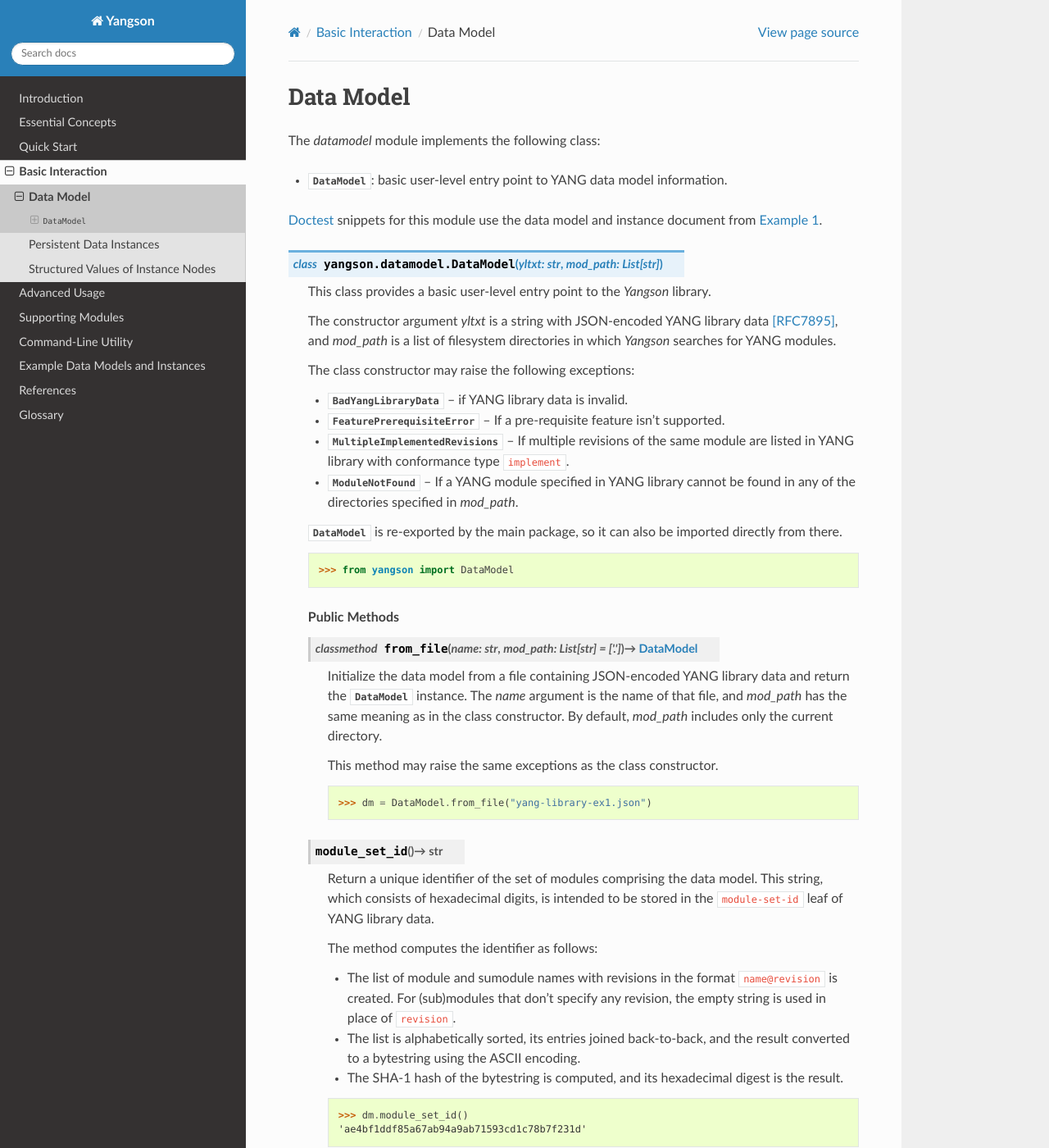
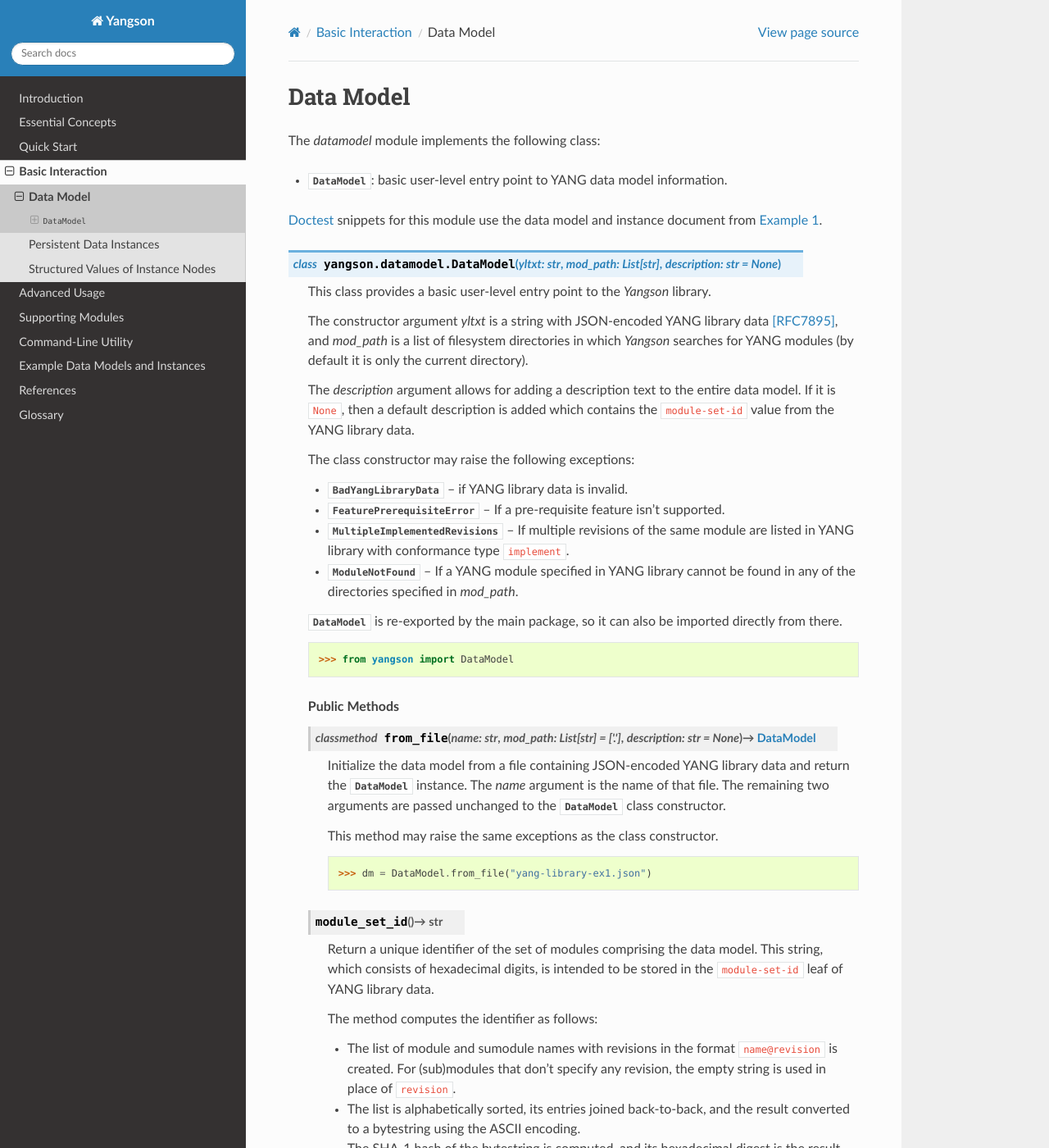
Before and after one commit to CZ-NIC/yangson, a Sphinx documentation site: the page built from docs/datamodel.rst, in a window 1280 px wide and 1400 px high. Shown: the whole window at 82% size. Built offline with Sphinx 7.4.7 and the Read the Docs theme 2.0.0, drawn with Linux system fonts in a browser that asks for light colours.

Commit message:
Add description argument to DataModel constructor.

```diff
--- a/docs/datamodel.rst
+++ b/docs/datamodel.rst
@@ -25,14 +25,21 @@ document from :ref:`sec-ex1`.
 
 __ http://www.sphinx-doc.org/en/stable/ext/doctest.html
 
-.. class:: DataModel(yltxt: str, mod_path: List[str])
+.. class:: DataModel(yltxt: str, mod_path: List[str], \
+	   description: str = None)
 
    This class provides a basic user-level entry point to the *Yangson*
    library.
 
    The constructor argument *yltxt* is a string with JSON-encoded YANG
    library data [RFC7895]_, and *mod_path* is a list of filesystem
-   directories in which *Yangson* searches for YANG modules.
+   directories in which *Yangson* searches for YANG modules (by
+   default it is only the current directory).
+
+   The *description* argument allows for adding a description text to
+   the entire data model. If it is ``None``, then a default
+   description is added which contains the ``module-set-id`` value
+   from the YANG library data.
 
    The class constructor may raise the following exceptions:
 
@@ -55,14 +62,14 @@ __ http://www.sphinx-doc.org/en/stable/ext/doctest.html
 
    .. rubric:: Public Methods
 
-   .. classmethod:: from_file(name: str, mod_path: List[str] = ["."] ) \
-		    -> DataModel
+   .. classmethod:: from_file(name: str, mod_path: List[str] = ["."], \
+		    description: str = None) -> DataModel
 
       Initialize the data model from a file containing JSON-encoded
       YANG library data and return the :class:`DataModel`
-      instance. The *name* argument is the name of that file, and
-      *mod_path* has the same meaning as in the class constructor. By
-      default, *mod_path* includes only the current directory.
+      instance. The *name* argument is the name of that file. The
+      remaining two arguments are passed unchanged to the
+      :class:`DataModel` class constructor.
 
       This method may raise the same exceptions as the class
       constructor.
--- a/docs/quickstart.rst
+++ b/docs/quickstart.rst
@@ -34,6 +34,8 @@ by reading YANG library data [RFC7895]_ from a file:
 .. doctest::
 
    >>> dm = DataModel.from_file('yang-library-ex2.json')
+   >>> dm.schema.description
+   'Data model ID: 9a9b7d2d28d4d78fa42e12348346990e3fb1c1b9'
 
 Here is an ASCII art depicting the schema tree:
 
```
Also changed, not shown: other parts of docs/datamodel.rst (+1 -1 lines), 1 other file.
